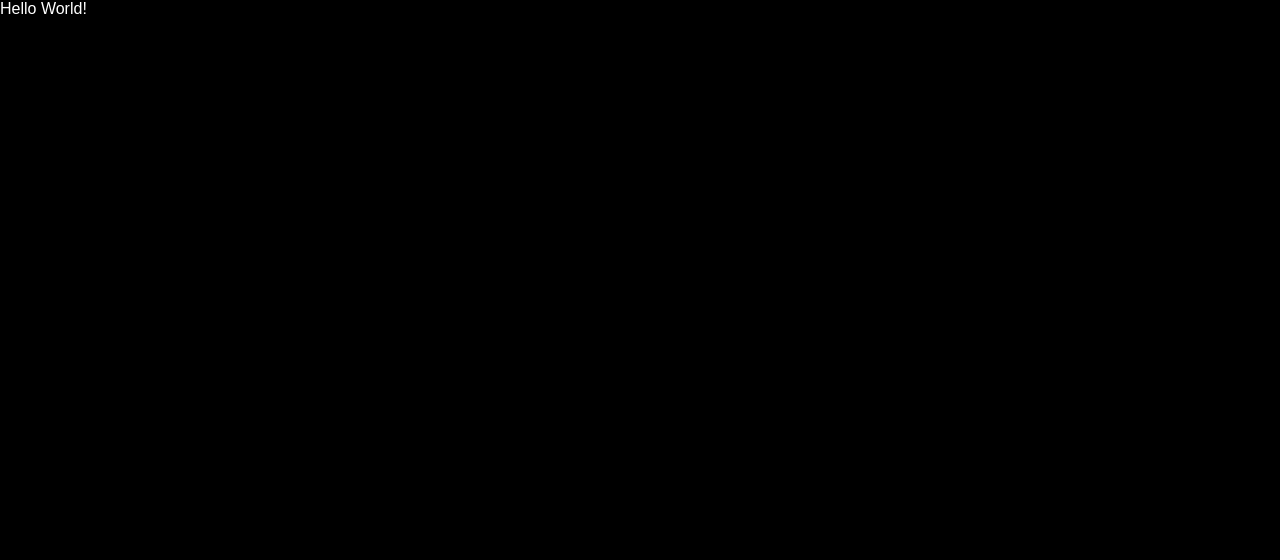
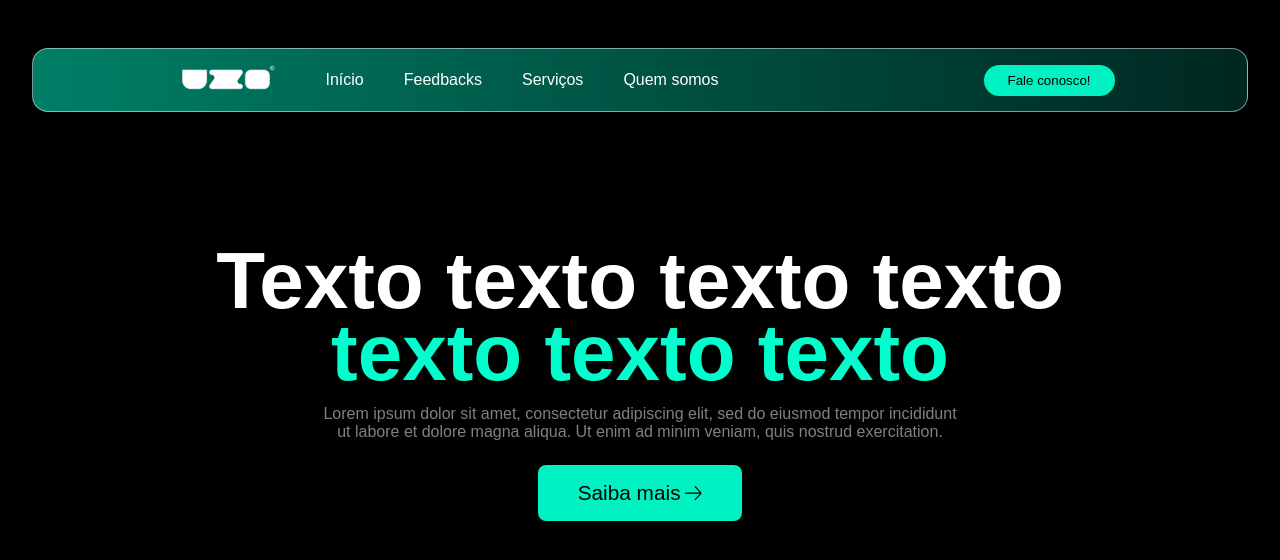
Before and after one commit to daniloantunesleal/uzzo-website, a React (Vite) app: page / in a window 1280 px wide. Shown: the top 560 px of the page. Built offline with nearby package versions, Linux system fonts and the light colour scheme.

Commit message:
Componentes Home, Main e Menu adicionados

```diff
--- a/package.json
+++ b/package.json
@@ -12,6 +12,7 @@
   "dependencies": {
     "react": "^18.3.1",
     "react-dom": "^18.3.1",
+    "react-icons": "^5.3.0",
     "sass": "^1.80.7"
   },
   "devDependencies": {
--- a/src/App.tsx
+++ b/src/App.tsx
@@ -1,7 +1,14 @@
+import { Menu } from "./components/Menu"
+import { Main } from "./components/Main"
+import { Home } from "./components/Home"
+
 export const App = () => {
     return (
         <>
-            <p>Hello World!</p>
+            <Menu />
+            <Main>
+                <Home />
+            </Main>
         </>
     )
 }
--- /dev/null
+++ b/src/components/Home/index.tsx
@@ -0,0 +1,12 @@
+import arrowRightImg from "../../assets/arrowRight.svg"
+import "./styles.scss"
+
+export const Home = () => {
+    return (
+        <div className="home" id="home">
+            <h1>Texto texto texto texto <span className="green">texto texto texto</span></h1>
+            <p>Lorem ipsum dolor sit amet, consectetur adipiscing elit, sed do eiusmod tempor incididunt ut labore et dolore magna aliqua. Ut enim ad minim veniam, quis nostrud exercitation.</p>
+            <button>Saiba mais <img src={arrowRightImg} alt="seta direita" /></button>
+        </div>
+    )
+}
--- /dev/null
+++ b/src/components/Home/styles.scss
@@ -0,0 +1,39 @@
+.home {
+    text-align: center;
+    max-width: 56rem;
+    margin: 0 auto;
+
+    h1 {
+        font-size: 5rem;
+        line-height: 4.5rem;
+        font-weight: 700;
+    }
+
+    p {
+        opacity: 0.5;
+        max-width: 40rem;
+        margin: 1rem auto 0;
+    }
+
+    span.green {
+        color: var(--light-green);
+    }
+
+    button {
+        display: flex;
+        align-items: center;
+        justify-content: center;
+        gap: 0.3rem;
+
+        background-color: rgba(0, 242, 195, 1);
+
+        margin: 1.5rem auto 0;
+        padding: 1rem 2.5rem;
+
+        border-radius: 0.5rem;
+        border: none;
+
+        font-weight: 500;
+        font-size: 1.3rem;
+    }
+}
--- /dev/null
+++ b/src/components/Main/index.tsx
@@ -0,0 +1,14 @@
+import { ReactNode } from "react"
+import "./styles.scss"
+
+interface MainProps {
+    children: ReactNode
+}
+
+export const Main = ({ children }: MainProps) => {
+    return (
+        <main>
+            {children}
+        </main>
+    )
+}
--- /dev/null
+++ b/src/components/Main/styles.scss
@@ -0,0 +1,5 @@
+main {
+    margin-top: 30vh;
+    width: 100%;
+    padding: 5px;
+}
--- /dev/null
+++ b/src/components/Menu/index.tsx
@@ -0,0 +1,20 @@
+import uzzoWhiteImg from "../../assets/uzzoWhite.svg"
+import "./styles.scss"
+
+export const Menu = () => {
+    return (
+        <header>
+            <div className="content">
+                <img src={uzzoWhiteImg} alt="Logo Uzzo" />
+                <ul>
+                    <li>Início</li>
+                    <li>Feedbacks</li>
+                    <li>Serviços</li>
+                    <li>Quem somos</li>
+                </ul>
+            </div>
+
+            <button className="fale-conosco">Fale conosco!</button>
+        </header>
+    )
+}
--- /dev/null
+++ b/src/components/Menu/styles.scss
@@ -0,0 +1,62 @@
+header {
+    display: flex;
+    justify-content: space-around;
+    align-items: center;
+
+    width: 95%;
+    max-width: 78rem;
+    height: 4rem;
+
+    position: fixed;
+    top: 3rem;
+    left: 50%;
+    transform: translateX(-50%);
+
+    background-image: linear-gradient(to right, var(--light-green), var(--dark-green));
+    background-color: rgba(0, 0, 0, 0.5);
+    background-blend-mode: multiply;
+
+    border-radius: 1rem;
+
+    border: 1px solid rgba(255, 255, 255, 0.5);
+
+    .content {
+        display: flex;
+        align-items: center;
+
+        ul {
+            list-style: none;
+
+            li {
+                display: inline;
+                margin-left: 2.5rem;
+                cursor: pointer;
+            }
+        }
+    }
+
+    .fale-conosco {
+        background-color: rgba(0, 242, 195, 1);
+        border: none;
+        border-radius: 3rem;
+        padding: 0.5rem 1.5rem;
+    }
+
+    .menu-burger {
+        display: none;
+        background: transparent;
+        border: none;
+    }
+
+    @media (max-width: 700px) {
+        .content {
+            ul {
+                display: none;
+            }
+        }
+
+        .fale-conosco {
+            display: none;
+        }
+    }
+}
```
Also changed, not shown: 1 other file (tests, documents, lock files or other folders).
